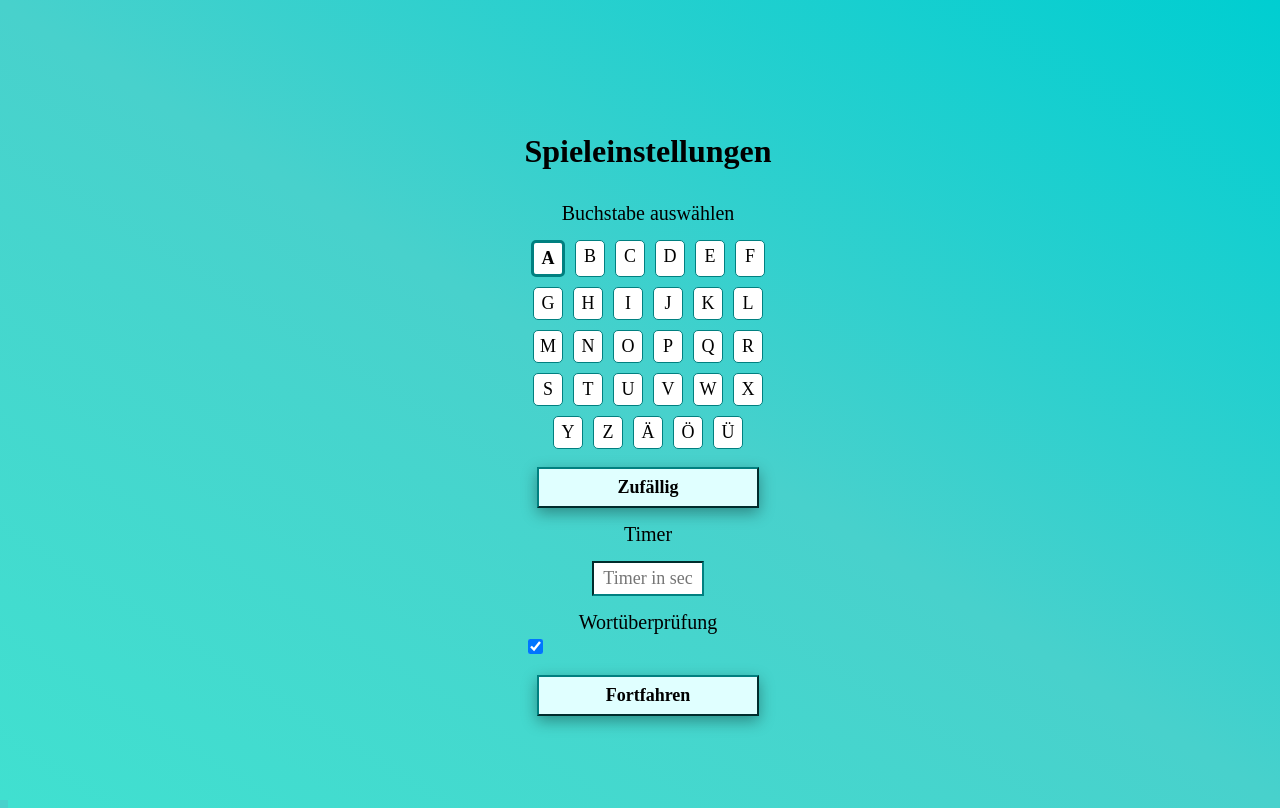
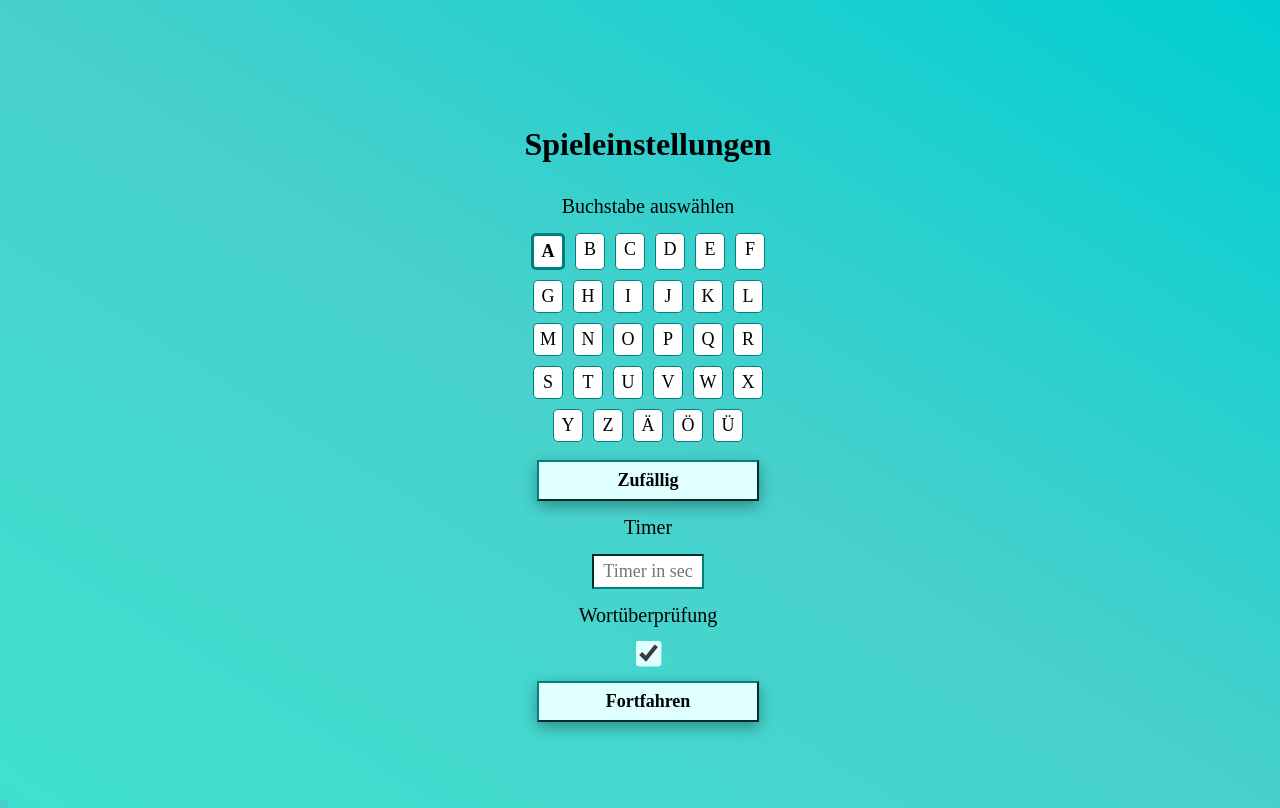
Before and after one commit to fabikasp/walking_dictionary, a React (Vite) app: page /game-settings in a window 1280 px wide. Built offline with nearby package versions, Linux system fonts and the light colour scheme.

Commit message:
Design checkbox

```diff
--- a/src/components/game-settings/GameSettings.css
+++ b/src/components/game-settings/GameSettings.css
@@ -56,11 +56,17 @@
     padding: 5px;
 }
 
+#game-settings-verify-words-checkbox-container {
+    height: 100%;
+    display: flex;
+    justify-content: center;
+}
+
 #game-settings-verify-words-checkbox {
+    transform: scale(2);
+    accent-color: #E0FFFF;
     display: block;
-    color: #E0FFFF;
-    height: 15px;
-    width: 15px;
+    margin-top: 15px;
 }
 
 #game-settings-letter-random-button {
--- a/src/components/game-settings/GameSettings.tsx
+++ b/src/components/game-settings/GameSettings.tsx
@@ -53,7 +53,9 @@ export const GameSettings = ({selectedLetter, setSelectedLetter, timer, setTimer
         <div id="game-settings-timer-headline">Timer</div>
         <input id="game-settings-timer-input" type="text" placeholder="Timer in sec" value={timer ?? ""} onChange={event => validateAndSetTimer(event.target.value)} />
         <div id="game-settings-verify-word-headline">Wortüberprüfung</div>
-        <input id="game-settings-verify-words-checkbox" type="checkbox" defaultChecked={verifyWords} onChange={() => setVerifyWords(!verifyWords)}  />
+        <div id="game-settings-verify-words-checkbox-container">
+          <input id="game-settings-verify-words-checkbox" type="checkbox" defaultChecked={verifyWords} onChange={() => setVerifyWords(!verifyWords)} />
+        </div>
         <button id="game-settings-continue-button" onClick={() => navigate("/play")}>Fortfahren</button>
       </div>
     </div>
```
